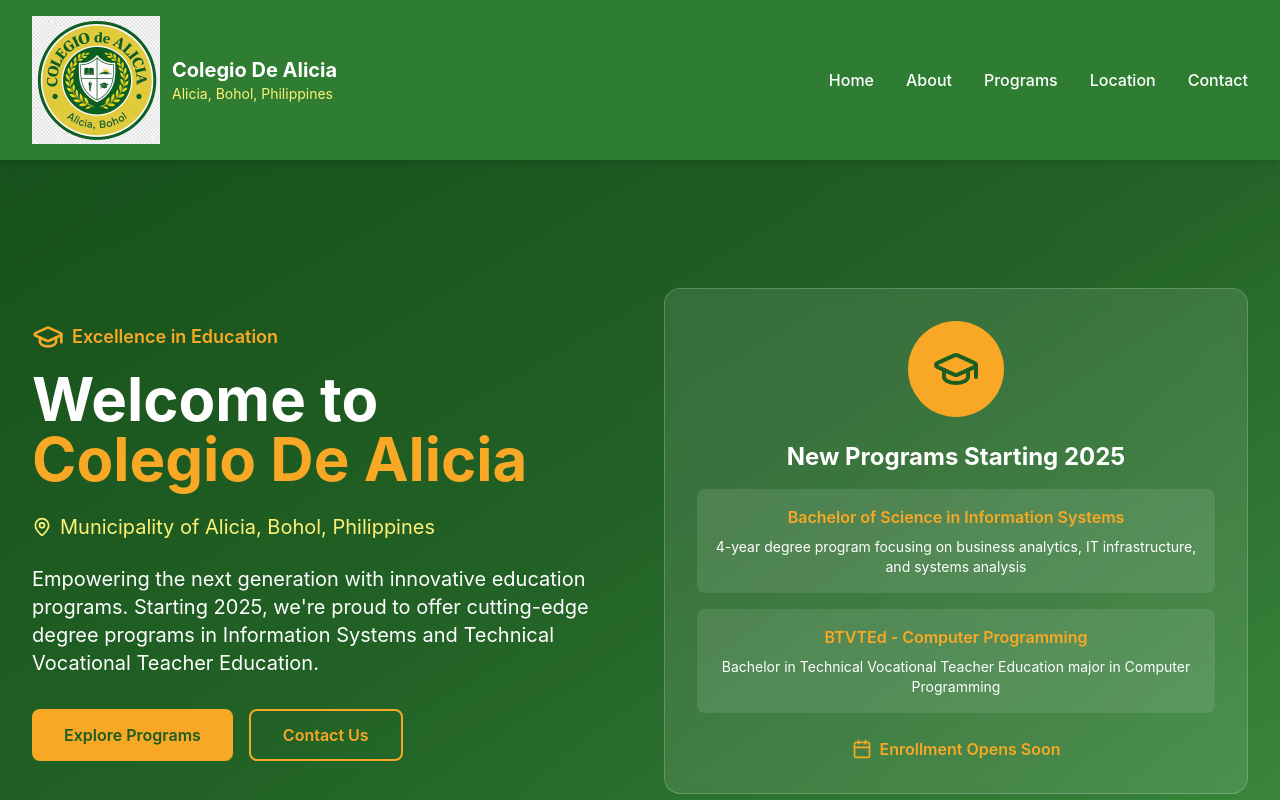
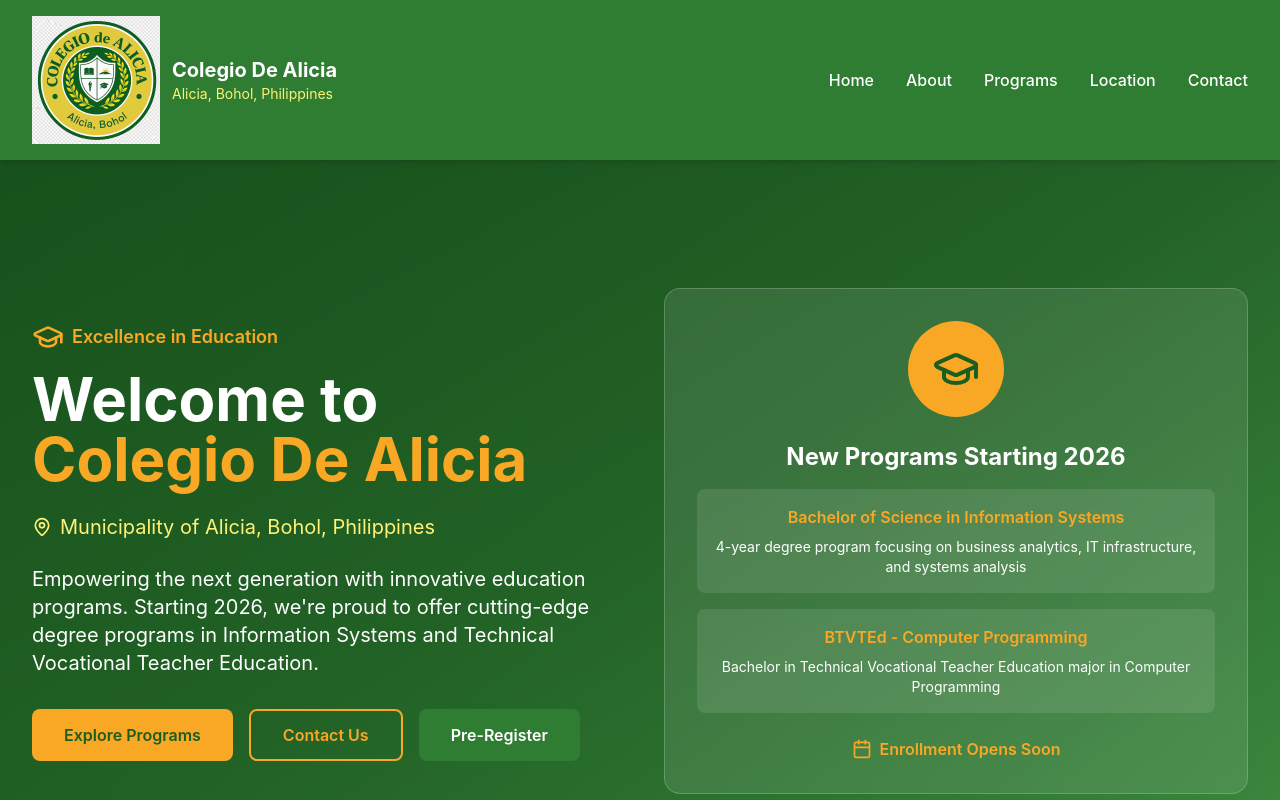
Before and after one commit to colegiodealicia25-repo/coldea-website, a React (Vite) app: page / in a window 1280 px wide. Shown: the top 800 px of the page. Built offline with nearby package versions, Linux system fonts and the light colour scheme.

Commit message:
feat(location): embed mini Google Map and add external Google Maps link\nfeat: add MIS pre-register CTAs in Hero, Programs, and Footer\nchore(vite): set dev server port to 8080 with strictPort\ndocs: website updates documentation maintained

```diff
--- a/src/components/About.tsx
+++ b/src/components/About.tsx
@@ -76,7 +76,7 @@ export default function About() {
               </div>
               <h4 className="text-lg font-semibold text-gray-900 mb-2">Innovation</h4>
               <p className="text-gray-600 text-sm">
-                Modern programs launching 2025
+                Modern programs launching 2026
               </p>
             </div>
           </div>
--- a/src/components/Footer.tsx
+++ b/src/components/Footer.tsx
@@ -38,6 +38,16 @@ export default function Footer() {
               <li>
                 <a href="#programs" className="text-gray-300 hover:text-white transition-colors">
                   Academic Programs
+                </a>
+              </li>
+              <li>
+                <a
+                  href="https://mis.colegiodealicia.com/pre-listing"
+                  target="_blank"
+                  rel="noopener noreferrer"
+                  className="text-gray-300 hover:text-white transition-colors"
+                >
+                  Pre-Register
                 </a>
               </li>
               <li>
--- a/src/components/Hero.tsx
+++ b/src/components/Hero.tsx
@@ -31,7 +31,7 @@ export default function Hero() {
 
             <p className="text-lg md:text-xl text-white mb-8 max-w-2xl mx-auto lg:mx-0">
               Empowering the next generation with innovative education programs.
-              Starting 2025, we're proud to offer cutting-edge degree programs in
+              Starting 2026, we're proud to offer cutting-edge degree programs in
               Information Systems and Technical Vocational Teacher Education.
             </p>
 
@@ -48,6 +48,14 @@ export default function Hero() {
               >
                 Contact Us
               </a>
+              <a
+                href="https://mis.colegiodealicia.com/pre-listing"
+                target="_blank"
+                rel="noopener noreferrer"
+                className="bg-coldea-green text-white px-8 py-3 rounded-lg font-semibold hover:bg-coldea-green-dark transition-colors inline-flex items-center justify-center"
+              >
+                Pre-Register
+              </a>
             </div>
           </div>
 
@@ -59,7 +67,7 @@ export default function Hero() {
                   <GraduationCap size={48} className="text-coldea-green-dark" />
                 </div>
 
-                <h3 className="text-2xl font-bold mb-4">New Programs Starting 2025</h3>
+                <h3 className="text-2xl font-bold mb-4">New Programs Starting 2026</h3>
 
                 <div className="space-y-4">
                   <div className="bg-white/10 rounded-lg p-4">
--- a/src/components/Location.tsx
+++ b/src/components/Location.tsx
@@ -151,14 +151,31 @@ export default function Location() {
               </div>
 
               <div className="mt-8 pt-6 border-t border-gray-200">
+                <h4 className="font-semibold text-gray-900 mb-4">Campus Location Map</h4>
+                <div className="rounded-lg overflow-hidden border border-gray-200 mb-6">
+                  <iframe
+                    title="Colegio De Alicia - Google Map"
+                    src="https://www.google.com/maps?q=9.890998,124.446634&z=15&output=embed"
+                    width="100%"
+                    height="260"
+                    loading="lazy"
+                    referrerPolicy="no-referrer-when-downgrade"
+                    allowFullScreen
+                  ></iframe>
+                </div>
                 <h4 className="font-semibold text-gray-900 mb-4">Get Directions</h4>
                 <p className="text-gray-700 mb-4">
                   Alicia is accessible by various transportation options within Bohol.
                   Detailed directions and transportation guides will be provided upon enrollment.
                 </p>
-                <button className="w-full bg-coldea-green text-white py-3 rounded-lg font-semibold hover:bg-coldea-green-dark transition-colors">
-                  Request Detailed Directions
-                </button>
+                <a
+                  href="https://maps.app.goo.gl/mpR8oUbq8LE7gBAw5"
+                  target="_blank"
+                  rel="noopener noreferrer"
+                  className="block w-full bg-coldea-green text-white py-3 rounded-lg font-semibold hover:bg-coldea-green-dark transition-colors text-center"
+                >
+                  Open Google Maps
+                </a>
               </div>
             </div>
 
--- a/src/components/Programs.tsx
+++ b/src/components/Programs.tsx
@@ -183,6 +183,14 @@ export default function Programs() {
             <button className="border-2 border-coldea-gold text-coldea-gold px-8 py-3 rounded-lg font-semibold hover:bg-coldea-gold hover:text-coldea-green-dark transition-colors">
               Schedule Campus Visit
             </button>
+            <a
+              href="https://mis.colegiodealicia.com/pre-listing"
+              target="_blank"
+              rel="noopener noreferrer"
+              className="bg-white text-coldea-green-dark px-8 py-3 rounded-lg font-semibold hover:bg-gray-100 transition-colors"
+            >
+              Pre-Register Now
+            </a>
           </div>
         </div>
       </div>
--- a/vite.config.ts
+++ b/vite.config.ts
@@ -5,6 +5,10 @@ import tsconfigPaths from "vite-tsconfig-paths";
 
 // https://vite.dev/config/
 export default defineConfig({
+  server: {
+    port: 8080,
+    strictPort: true,
+  },
   build: {
     sourcemap: 'hidden',
   },
```
